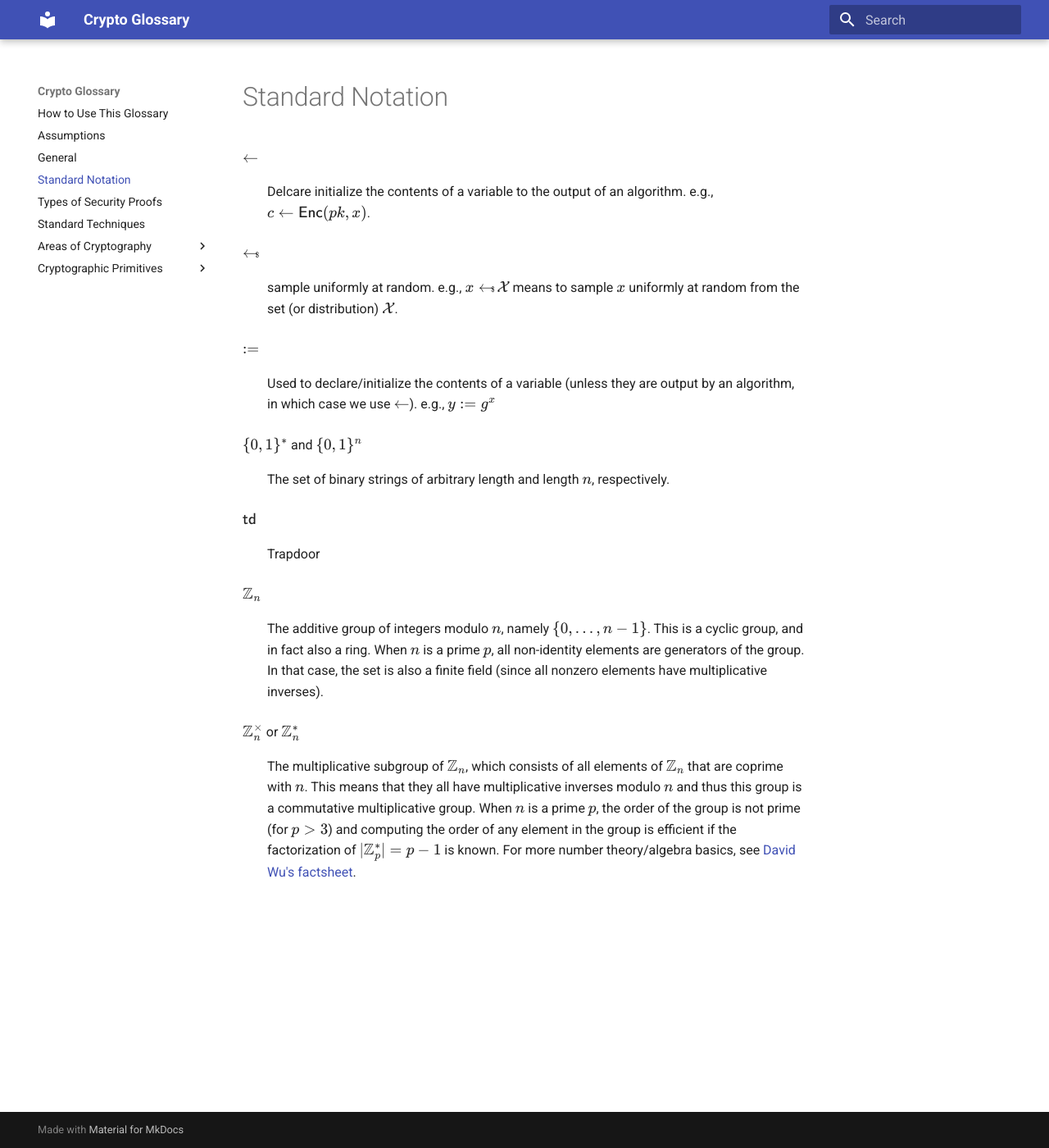
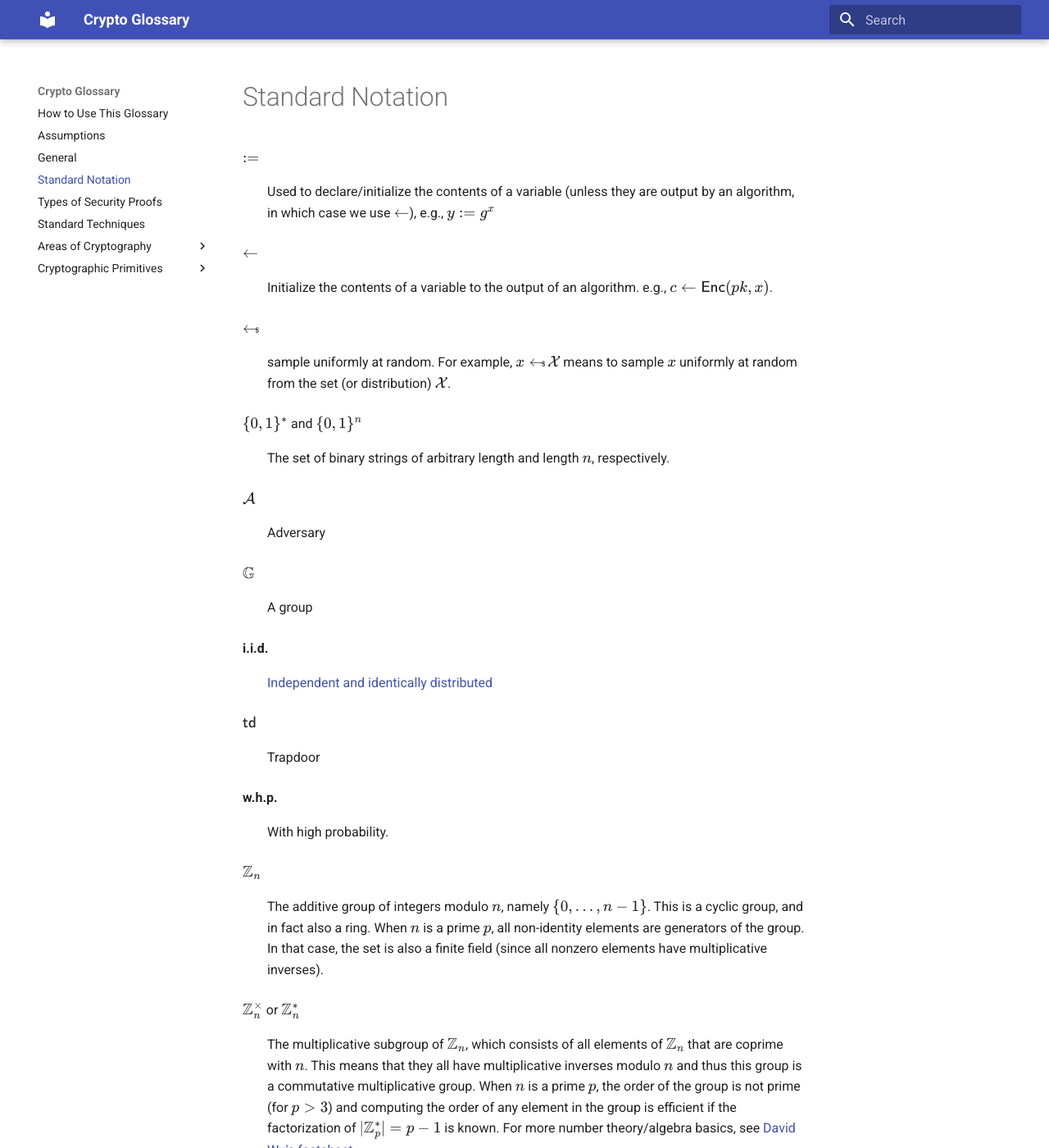
Before and after one commit to nglaeser/crypto-glossary, an MkDocs documentation site: the page built from docs/notation.md, in a window 1280 px wide and 1400 px high. Shown: the whole window at 82% size. Built offline with MkDocs 1.6.1 and Material for MkDocs 9.7.7, drawn with Linux system fonts in a browser that asks for light colours.

Commit message:
small changes

```diff
--- a/docs/notation.md
+++ b/docs/notation.md
@@ -1,19 +1,31 @@
 # Standard Notation
 
+$:=$
+: Used to declare/initialize the contents of a variable (unless they are output by an algorithm, in which case we use $\gets$), e.g., $y := g^x$
+
 $\gets$
-: Delcare initialize the contents of a variable to the output of an algorithm. e.g., $c \gets \mathsf{Enc}(pk, x)$.
+: Initialize the contents of a variable to the output of an algorithm. e.g., $c \gets \mathsf{Enc}(pk, x)$.
 
 $\gets\!\!\tiny{\$}$
-: sample uniformly at random. e.g., $x \gets\!\!\tiny{\$}\ \normalsize\mathcal{X}$ means to sample $x$ uniformly at random from the set (or distribution) $\mathcal{X}$.
-
-$:=$
-: Used to declare/initialize the contents of a variable (unless they are output by an algorithm, in which case we use $\gets$). e.g., $y := g^x$
+: sample uniformly at random. For example, $x \gets\!\!\tiny{\$}\ \normalsize\mathcal{X}$ means to sample $x$ uniformly at random from the set (or distribution) $\mathcal{X}$.
 
 $\{0,1\}^*$ and $\{0,1\}^n$
 : The set of binary strings of arbitrary length and length $n$, respectively.
 
+$\mathcal{A}$
+: Adversary
+
+$\mathbb{G}$
+: A group
+
+**i.i.d.**
+: [Independent and identically distributed](general.md)
+
 $\mathsf{td}$
 : Trapdoor
+
+**w.h.p.**
+: With high probability.
 
 $\mathbb{Z}_n$
 : The additive group of integers modulo $n$, namely $\{0,\dots,n-1\}$. This is a cyclic group, and in fact also a ring. When $n$ is a prime $p$, all non-identity elements are generators of the group. In that case, the set is also a finite field (since all nonzero elements have multiplicative inverses).
```
Also changed, not shown: docs/Areas-of-Cryptography/mpc.md (+5 -1 lines), docs/Cryptographic-Primitives/encryption.md (+1 -1 lines), docs/general.md (+3 -5 lines), docs/index.md (+7 -0 lines), 1 other file.
